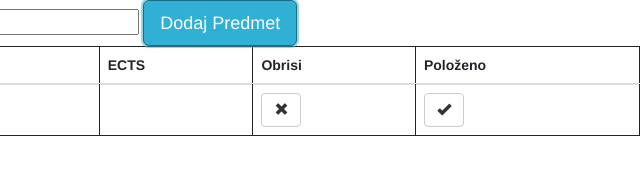
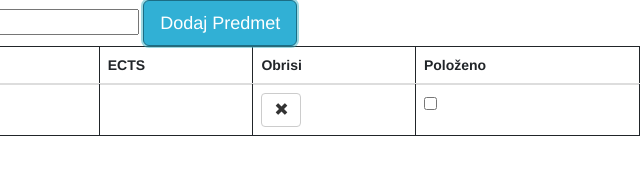
Before and after one commit to MatejZec/lv1_github, a plain HTML site: page index.html in a window 1280 px wide. Both pictures are taken after a click on the button "Dodaj Predmet". Shown: the full height of the page, 640-1280 px from the left. Drawn offline with nearby package versions, Linux system fonts and the light colour scheme.

Commit message:
peti commit/gotov 4.

```diff
--- a/css/style.css
+++ b/css/style.css
@@ -1,3 +1,6 @@
 table, th, td {
   border: 1px solid;
 }
+.aktivan{
+  background-color:rgb(83, 201, 83);
+}
--- a/js/index.js
+++ b/js/index.js
@@ -43,17 +43,23 @@ function Dodaj() {
         "<span class='glyphicon glyphicon-remove' />" +
         "</button>" +
         "</td>" +
-        "<td>" + "<button type='button' onclick='PromjeniBoju(this);' class='btn btn-default'>" +
+        /*"<td>" + "<button type='button' onclick='PromjeniBoju(this);' class='btn btn-default'>" +
         "<span class='glyphicon glyphicon-ok' />" +
-        "</button>" +
+        "</button>" +*/
+        "<td>" + "<input type='checkbox' onclick='selectOrgChildRec(this)'  />" +
         "</td>" +
         "</tr>");
 }
 
-function Obrisi(ctl) {
+function Obrisi(ctl)
+{
     $(ctl).parents("tr").remove();
 }
 
-function PromjeniBoju(ctl) {
-
+function selectOrgChildRec(ctrl){
+    $(ctrl).closest('tr').toggleClass('aktivan');
 }
+/*function PromjeniBoju(ctl)
+{
+    $(ctl).closest('tr').css('background-color', 'green');
+}*/
```
